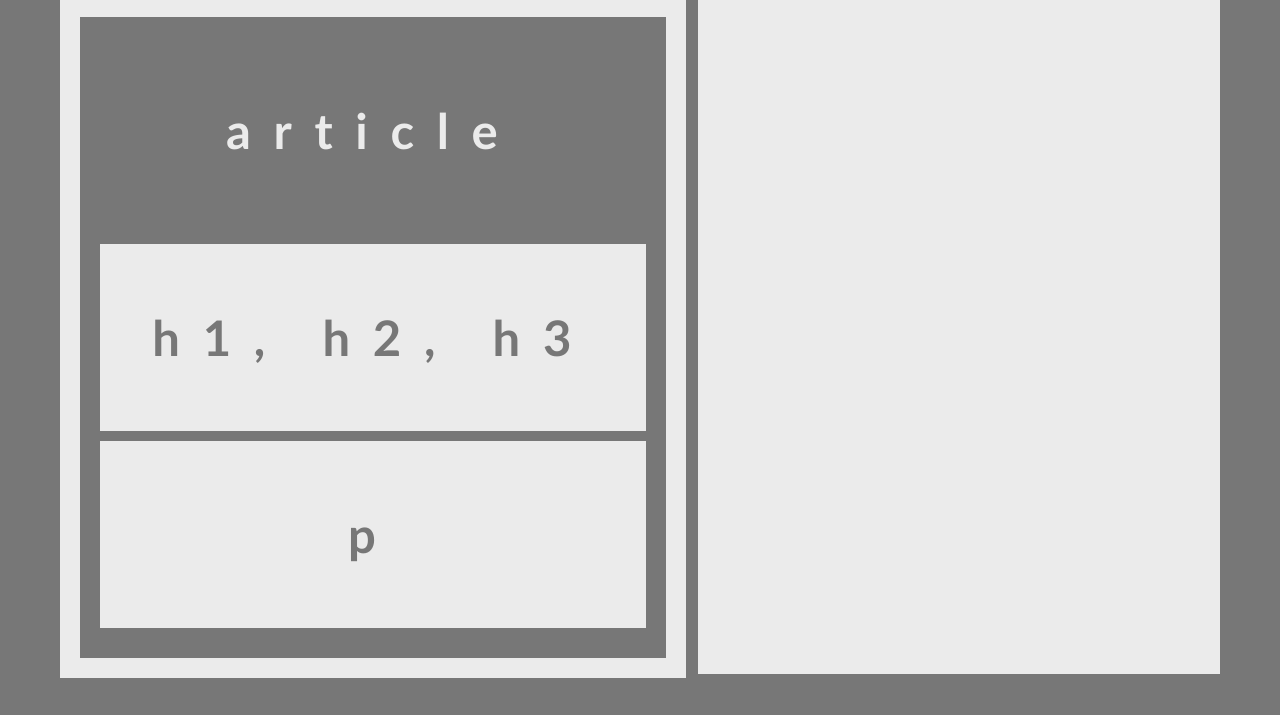
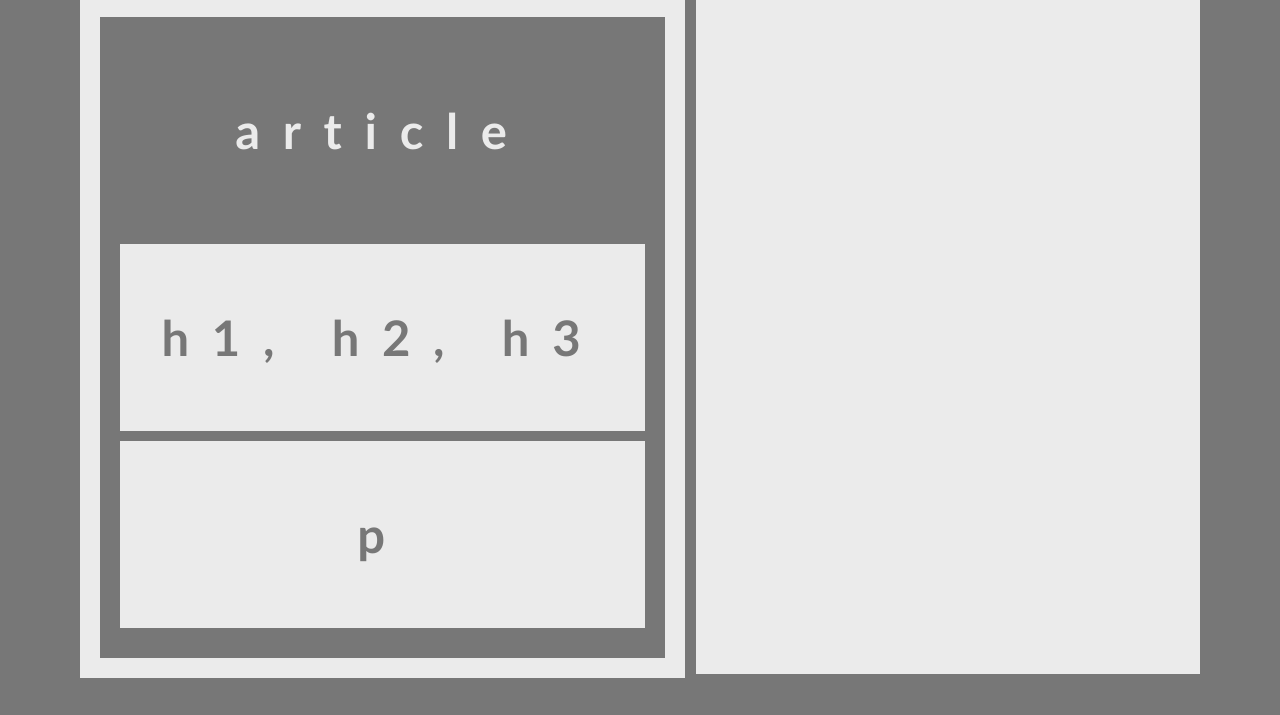
Before and after one commit to EmmanuelZapata/EmmanuelZapata.github.io, a plain HTML site: page index.html in a window 1280 px wide. Shown: the part 734-1449 px from the top of the page. Drawn offline with Linux system fonts and the light colour scheme.

Commit message:
changed body padding to better reflect what is wanted

```diff
--- a/style.css
+++ b/style.css
@@ -1,5 +1,5 @@
 body {
-    padding: 10px 60px 60px 60px;
+    padding: 10px 80px 80px 80px;
     margin: 0;
     font-family: 'Arial', 'Helvetica Neue', Helvetica, sans-serif;
     color: #777;
```
